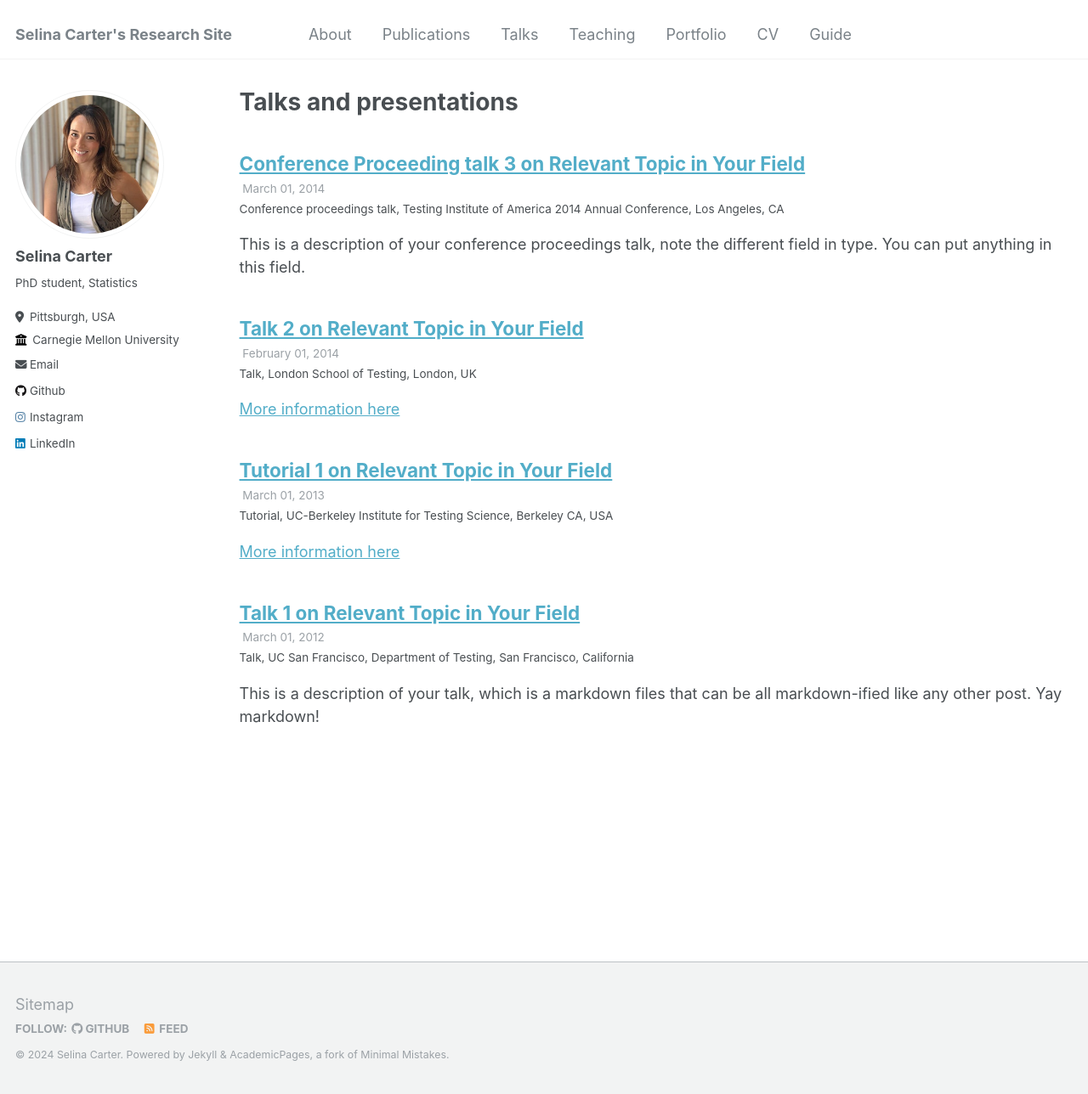
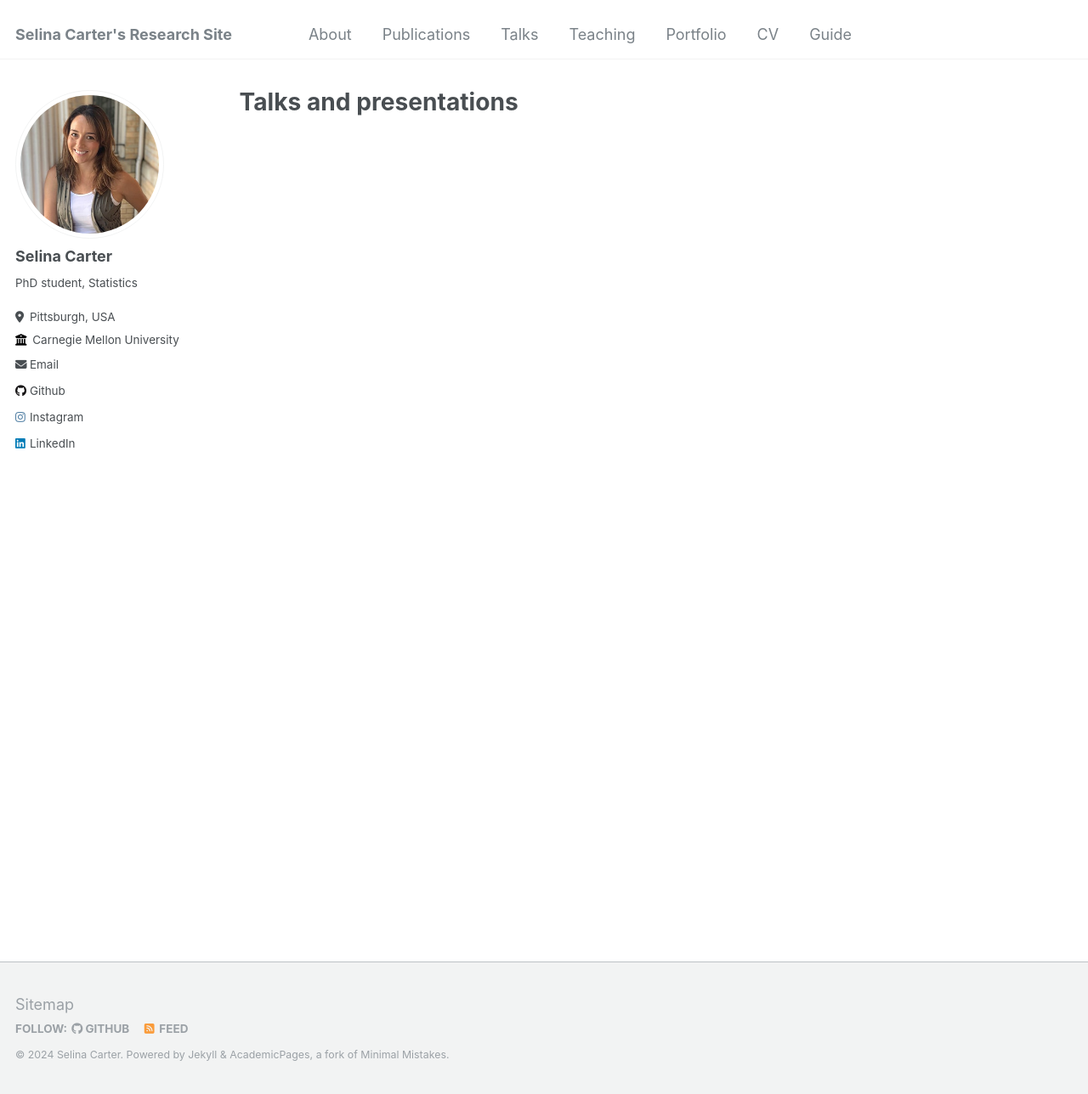
Before and after one commit to selinacarter/selinacarter.github.io, a Jekyll site: the page built from _pages/talks.html, in a window 1280 px wide and 1288 px high. Shown: the whole window at 85% size. Built offline with Jekyll 4.4.1, drawn with Linux system fonts in a browser that asks for light colours; some of the changed lines change nothing that is shown.

Commit message:
Try AGAIN to make talks just a simple page like teaching

```diff
--- a/_config.yml
+++ b/_config.yml
@@ -251,6 +251,7 @@ defaults:
       layout: single
       author_profile: true
       share: true
+      comment: true
 
 
 # Sass/SCSS
```
Also changed, not shown: _talks_orig/2012-03-01-talk-1.md (renamed from _talks/2012-03-01-talk-1.md), _talks_orig/2013-03-01-tutorial-1.md (renamed from _talks/2013-03-01-tutorial-1.md), _talks_orig/2014-02-01-talk-2.md (renamed from _talks/2014-02-01-talk-2.md), _talks_orig/2014-03-01-talk-3.md (renamed from _talks/2014-03-01-talk-3.md).
